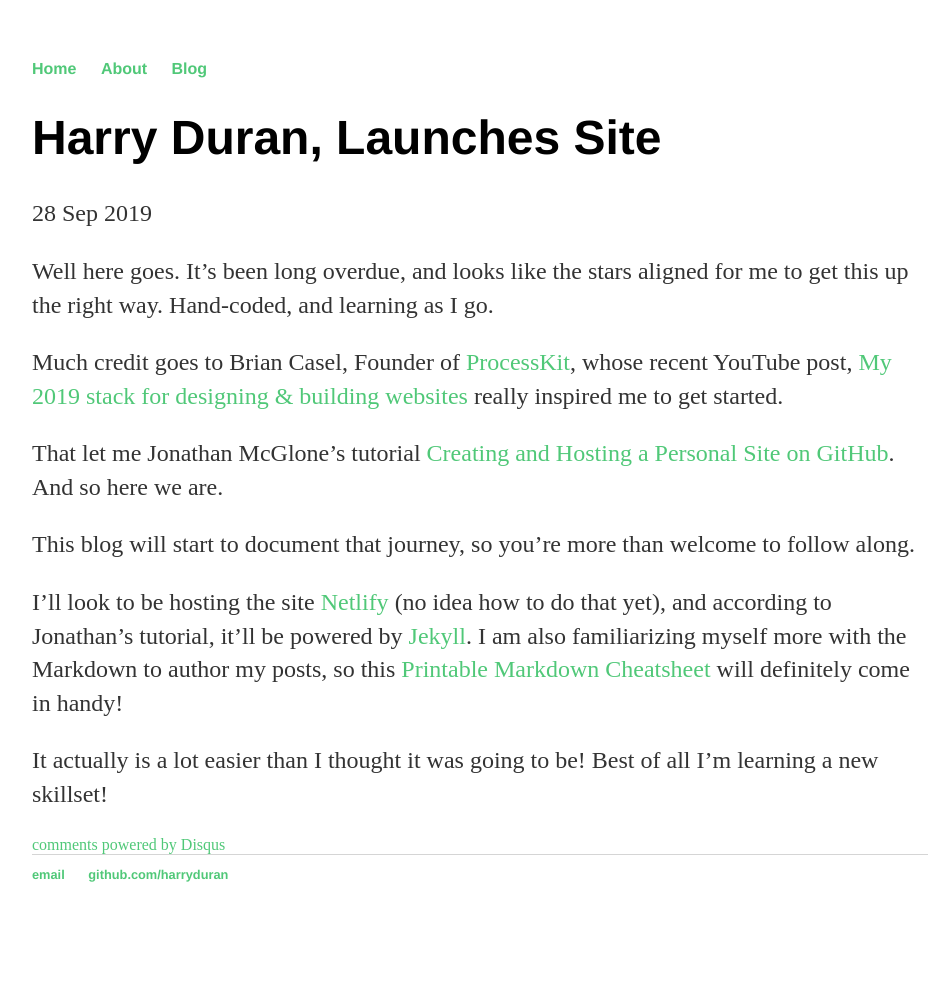
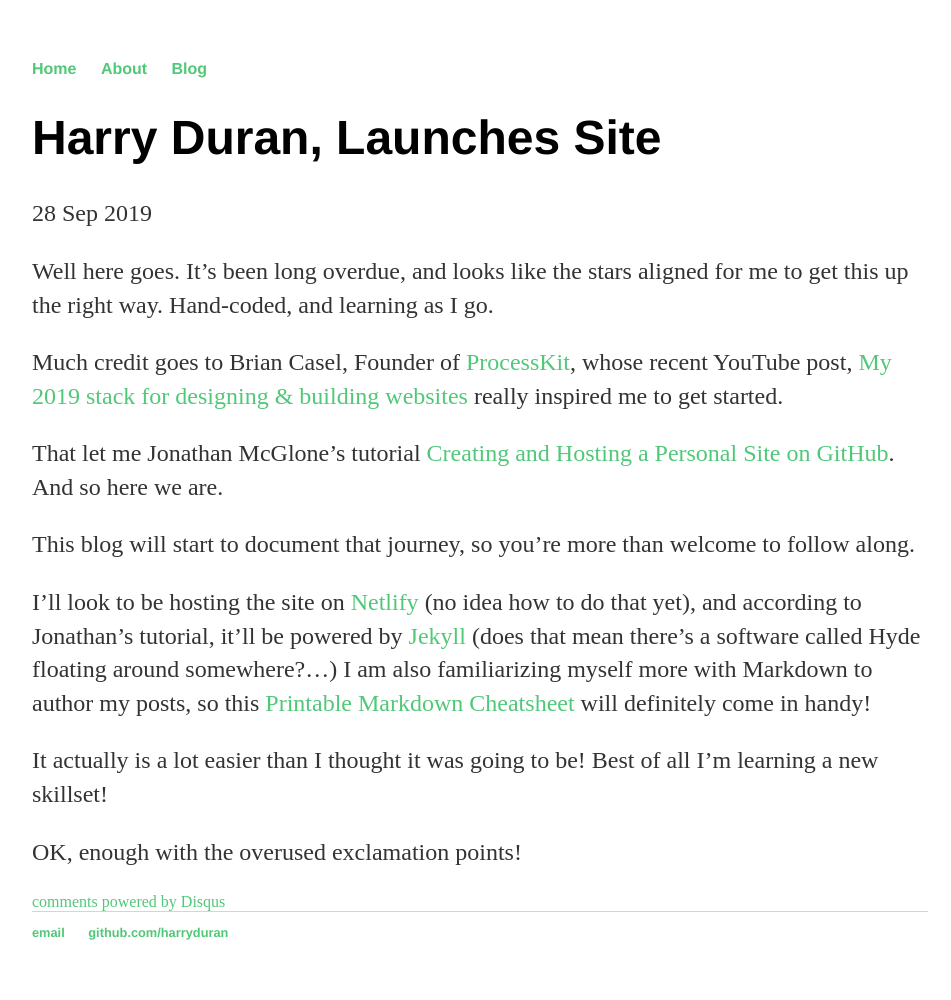
Before and after one commit to harryduran/harryduran.github.io, a Jekyll site: the page built from _posts/2019-09-28-harry-duran-site-reborn.md, in a window 1280 px wide. Shown: the whole page, without its empty margins (160-1111 px from the left). Built offline with Jekyll 4.4.1, drawn with Linux system fonts in a browser that asks for light colours; comment, search, counter and statistics services are not loaded; before the commit the page ends 942 px from its top, so only the background shows below that.

Commit message:
Update 2019-09-28-harry-duran-site-reborn.md

```diff
--- a/_posts/2019-09-28-harry-duran-site-reborn.md
+++ b/_posts/2019-09-28-harry-duran-site-reborn.md
@@ -12,6 +12,8 @@ That let me Jonathan McGlone's tutorial [Creating and Hosting a Personal Site on
 
 This blog will start to document that journey, so you're more than welcome to follow along.
 
-I'll look to be hosting the site [Netlify](netlify.com) (no idea how to do that yet), and according to Jonathan's tutorial, it'll be powered by [Jekyll](http://jekyllrb.com). I am also familiarizing myself more with the Markdown to author my posts, so this [Printable Markdown Cheatsheet](http://packetlife.net/media/library/16/Markdown.pdf) will definitely come in handy!
+I'll look to be hosting the site on [Netlify](netlify.com) (no idea how to do that yet), and according to Jonathan's tutorial, it'll be powered by [Jekyll](http://jekyllrb.com) (does that mean there's a software called Hyde floating around somewhere?...) I am also familiarizing myself more with Markdown to author my posts, so this [Printable Markdown Cheatsheet](http://packetlife.net/media/library/16/Markdown.pdf) will definitely come in handy!
 
 It actually is a lot easier than I thought it was going to be! Best of all I'm learning a new skillset!
+
+OK, enough with the overused exclamation points!
```
